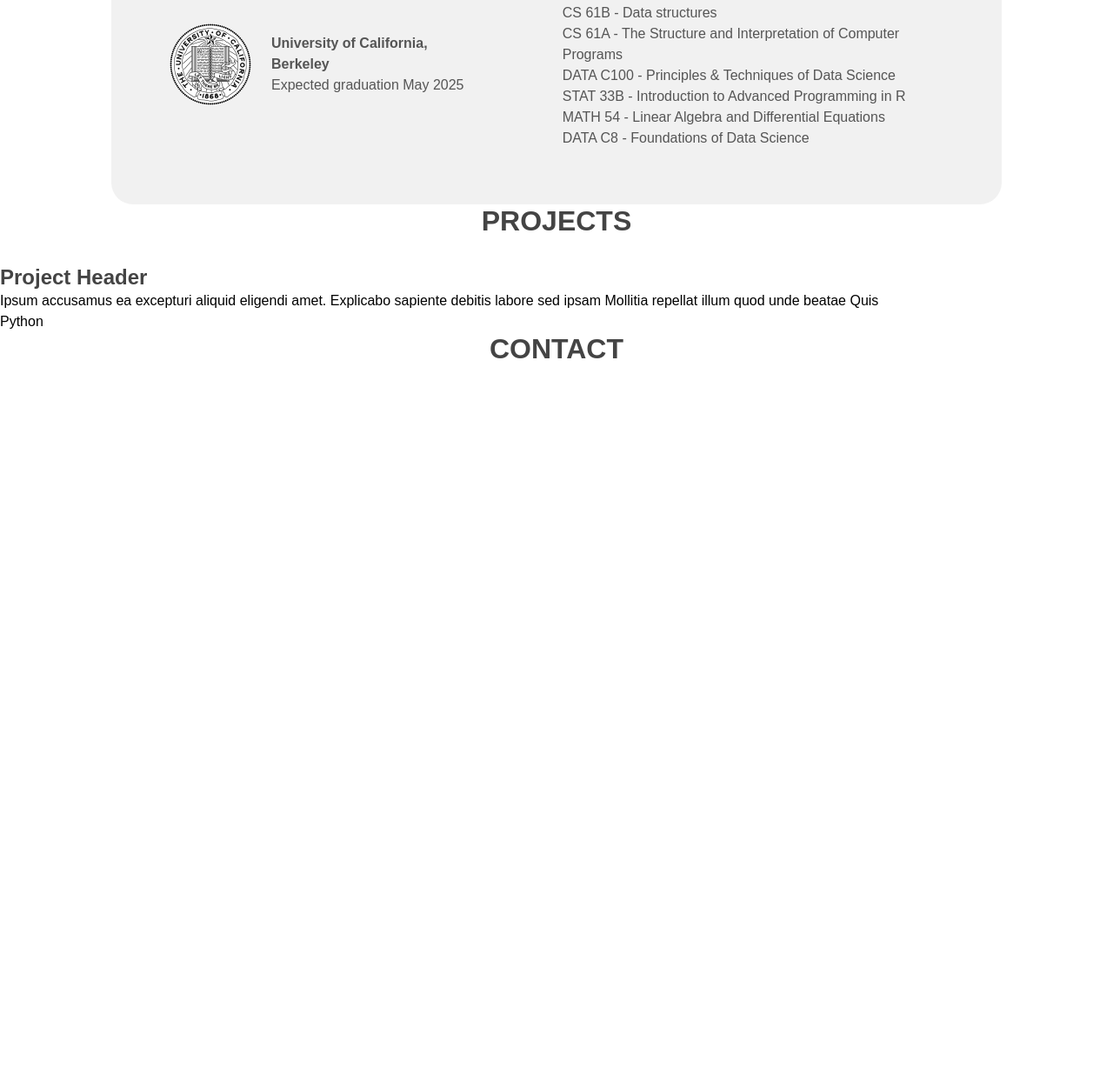
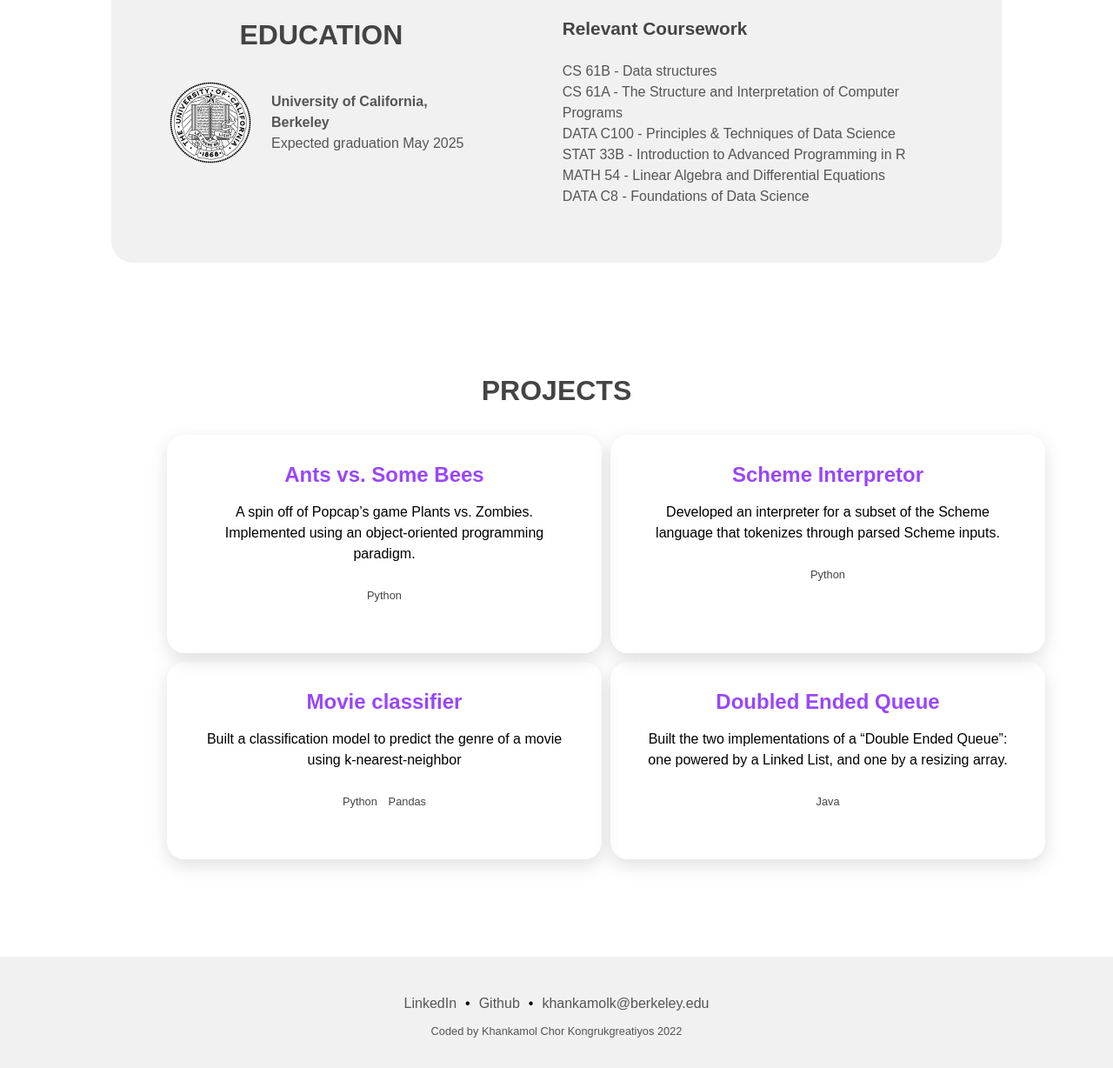
Before and after one commit to fullstack-decal-fa22/project1-khankamolk, a plain HTML site: page index.html in a window 1280 px wide. Shown: the part 941-2169 px from the top of the page at 87% size. Before the commit the page ends 1393 px from the top, so only its background shows below. Drawn offline with Linux system fonts and the light colour scheme.

Commit message:
finished

```diff
--- a/index.html
+++ b/index.html
@@ -21,7 +21,7 @@
                       <a class="link nav__link" href="#projects">Projects</a>
                     </li>
                     <li class="nav__item">
-                      <a class="link nav__link" href="#contact">Contact</a>
+                      <a class="link nav__link" href="#footer">Contact</a>
                     </li>
                      <!-- TODO: add link to resume -->
                   </ul>
@@ -32,7 +32,7 @@
 
         <main>
             <div id="about" class="center">
-                <h1 class="about__title">
+                <h1 class="about__title" id="hero">
                     Hello! My name is <br>
                     <span class="about__name">Khankamol Chor</span>.
                     <br>
@@ -40,7 +40,18 @@
                 <div class="about__desc">
                     software engineer studying cs + statistics @ UC Berkeley
                 </div>
+                <br>
+                <button class="center" onclick="myFunction()">
+                    <span class="btn btn--outline">click me</span>
+                </button>
             </div>
+
+            <script>
+                const hero = document.getElementById('hero');
+                function myFunction() {
+                    hero.style.color = '#9847fa';
+                }
+            </script>
 
             <!-- Education/Relevant coursework -->
             <section id="education" class="section education">
@@ -71,23 +82,62 @@
                 <h2 class="section__title">Projects</h2>
                 <div class="projects__grid">
                     <div class="project">
-                        <h3 class="project__header">Project Header</h3>
+                        <h3 class="project__header">Ants vs. Some Bees</h3>
                         <p class="project__description">
-                            Ipsum accusamus ea excepturi aliquid eligendi amet.
-                            Explicabo sapiente debitis labore sed ipsam Mollitia repellat
-                            illum quod unde beatae Quis
+                            A spin off of Popcap’s game Plants vs. Zombies.
+                            Implemented using an object-oriented programming paradigm.
                         </p>
                         <ul class="project__skills">
                             <li class="project__skills-item">Python</li>
                         </ul>
                     </div>
+                    <div class="project">
+                        <h3 class="project__header">Scheme Interpretor</h3>
+                        <p class="project__description">
+                            Developed an interpreter for a subset of the Scheme language
+                            that tokenizes through parsed Scheme inputs.
+                        </p>
+                        <ul class="project__skills">
+                            <li class="project__skills-item">Python</li>
+                        </ul>
+                    </div>
+                    <div class="project">
+                        <h3 class="project__header">Movie classifier</h3>
+                        <p class="project__description">
+                            Built a classification model to predict the genre
+                            of a movie using k-nearest-neighbor
+                        </p>
+                        <ul class="project__skills">
+                            <li class="project__skills-item">Python</li>
+                            <li class="project__skills-item">Pandas</li>
+                        </ul>
+                    </div>
+                    <div class="project">
+                        <h3 class="project__header">Doubled Ended Queue</h3>
+                        <p class="project__description">
+                            Built the two implementations of a “Double Ended Queue”:
+                            one powered by a Linked List, and one by a resizing array.
+                        </p>
+                        <ul class="project__skills">
+                            <li class="project__skills-item">Java</li>
+                        </ul>
+                    </div>
                 </div>
             </section>
 
-            <div id="contact" class="section contact">
-                <h2 class="section__title">Contact</h2>
-                <!-- TODO -->
-            </div>
+			<!--Footer/Contact-->
+			<section id="footer" class="section footer">
+				<div class="center">
+					<a class="link footer__link" href="https://www.linkedin.com/in/khankamolk/">LinkedIn</a>
+					<span>•</span>
+					<a class="link footer__link" href="https://github.com/khankamolk">Github</a>
+					<span>•</span>
+					<a class="link footer__link" href="mailto:khankamolk@berkeley.edu" target="_blank">khankamolk@berkeley.edu</a>
+				</div>
+				<div class="center">
+					<p id="copyright">Coded by Khankamol Chor Kongrukgreatiyos 2022</p>
+				</div>
+			</section>
 
         </main>
     </body>
--- a/styles.css
+++ b/styles.css
@@ -37,7 +37,7 @@ body {
     --clr-fg: #555;
     --clr-fg-alt: #444;
     --clr-primary: #9847fa;
-    --shadow: rgba(100, 100, 111, 0.2) 0px 7px 29px 0px;
+    --shadow: rgba(100, 100, 111, 0.2) 0px 7px 20px 0px;
 }
 
 /* TODO: Implement dark mode */
@@ -93,6 +93,30 @@ button {
     color: var(--clr-primary);
 }
 
+.btn {
+  display: block;
+  padding: 0.8em 1.4em;
+  font-weight: 500;
+  font-size: 0.9rem;
+  text-transform: lowercase;
+  width: fit-content;
+  transition: width 2s ease-in-out;
+}
+
+.btn--outline {
+  color: var(--clr-primary);
+  border: 2px solid var(--clr-primary);
+  border-radius: 20px;
+  position: relative;
+  overflow: hidden;
+  z-index: 1;
+}
+
+.btn--outline:focus,
+.btn--outline:hover {
+  color: var(--clr-bg);
+  background-color: var(--clr-primary)
+}
 
 /*===============
   layout
@@ -161,3 +185,72 @@ button {
   align-items: left;
   color: var(--clr-fg);
 }
+
+#projects {
+  display: flex;
+  flex-direction: column;
+  margin: 5% auto 0;
+  padding: 5%;
+  width: 80%;
+}
+
+.projects__grid {
+  max-width: 1100px;
+  margin: 0 auto;
+  display: grid;
+  grid-template-columns: 500px 500px;
+  grid-gap: 10px
+}
+
+.project {
+  padding: 2em;
+  margin: 0 auto;
+  text-align: center;
+  border-radius: 20px;
+  box-shadow: var(--shadow);
+  transition: transform 0.2s linear;
+}
+
+.project:hover {
+  transform: translateY(-7px);
+}
+
+.project__header {
+  color: var(--clr-primary);
+}
+
+.project__description {
+  margin-top: 1em;
+}
+
+.project__skills {
+  display: flex;
+  flex-wrap: wrap;
+  justify-content: center;
+  margin: 1.2em 0;
+}
+
+.project__skills-item {
+  margin: 0.5em;
+  font-weight: 500;
+  font-size: 0.8rem;
+  color: var(--clr-fg-alt);
+}
+
+.footer {
+  background-color:rgb(241, 241, 241);
+  padding: 2em;
+  margin-top: 3em;
+}
+
+.footer__link {
+  color: var(--clr-fg);
+  font-weight: 500;
+  padding: 10px;
+}
+
+#copyright {
+  color: var(--clr-fg);
+  font-weight: 500;
+  font-size: 0.8rem;
+}
```
